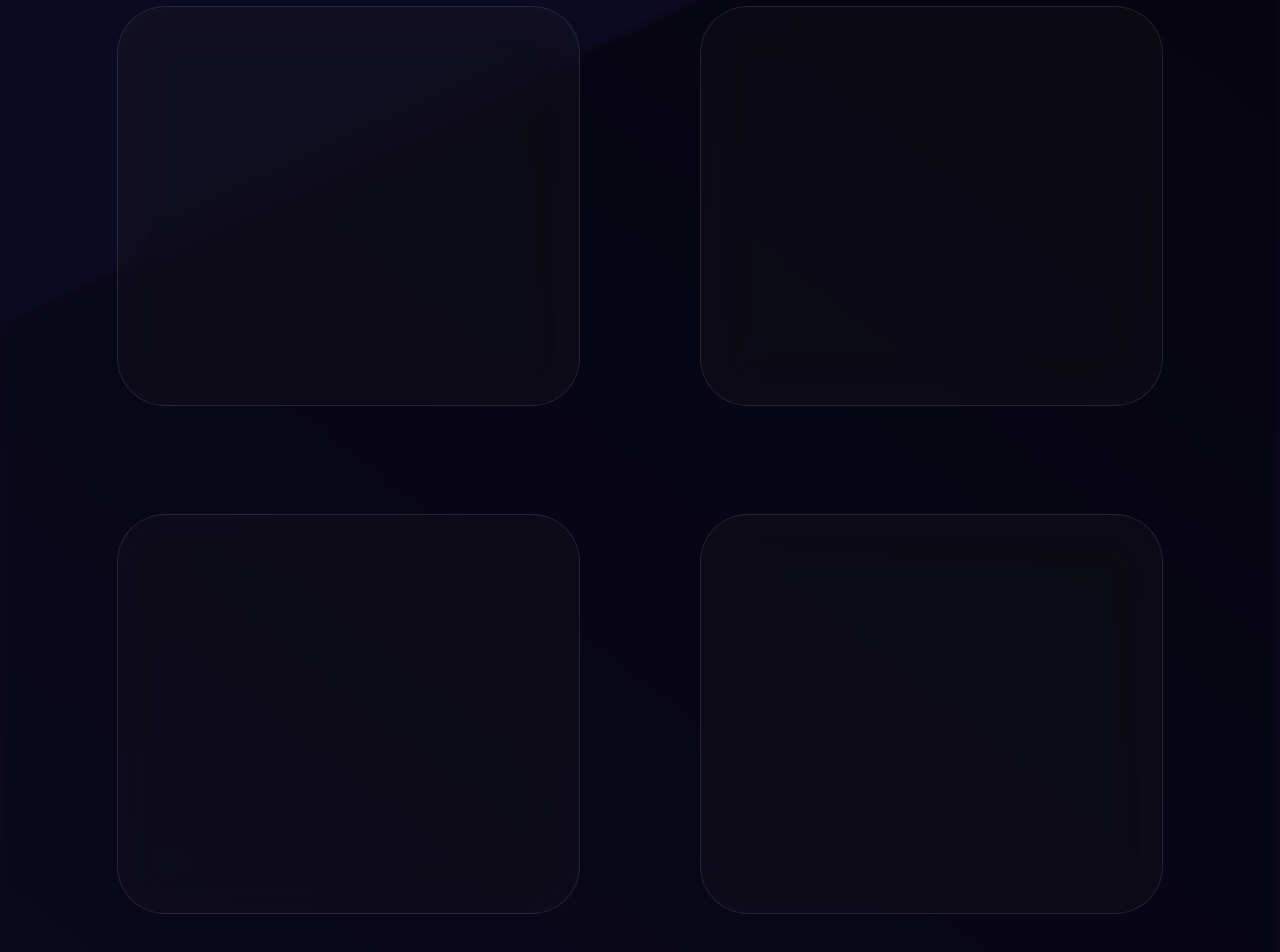
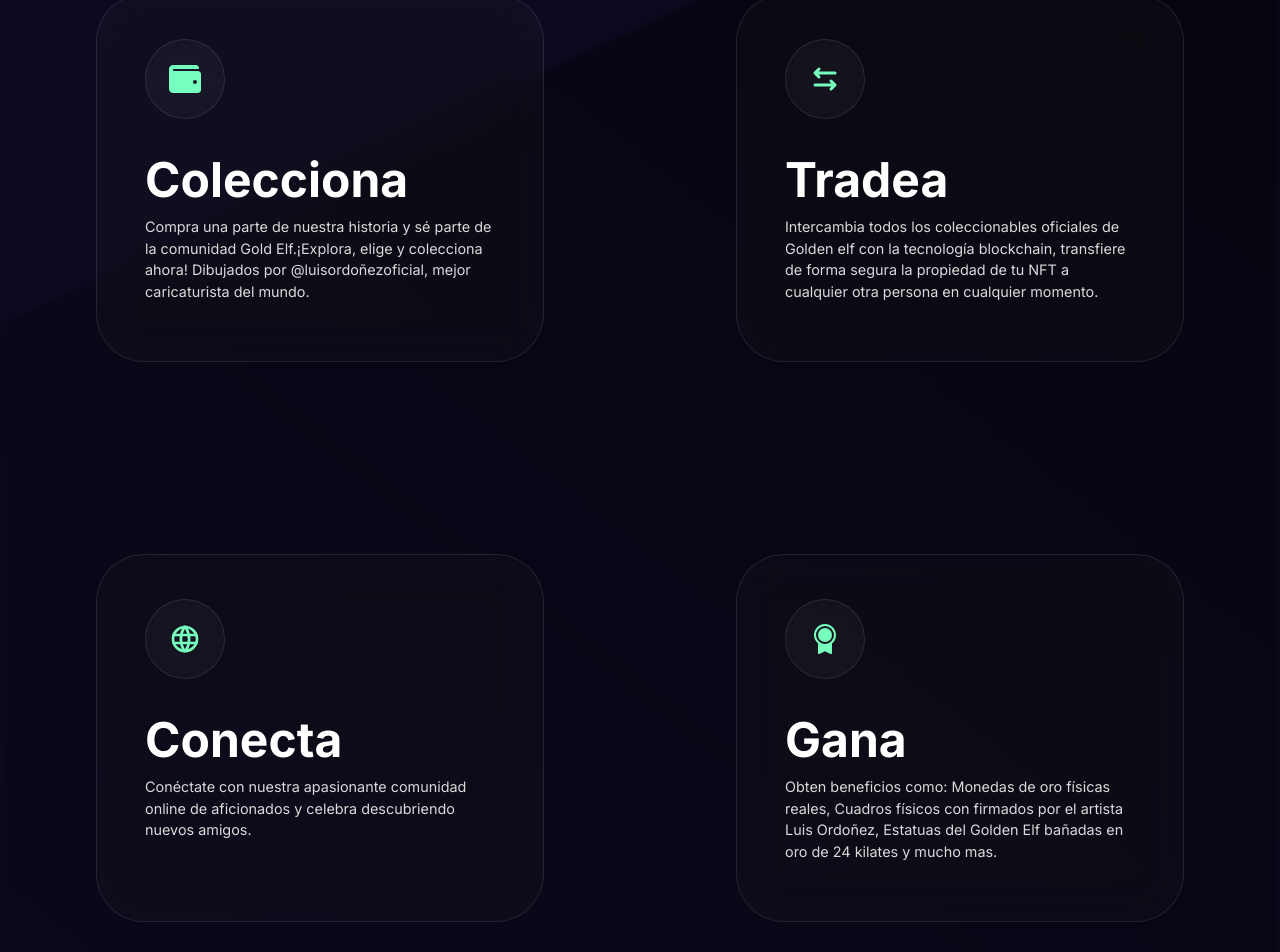
Before and after one commit to galu7777/ngold_goldenelf, a Next.js app: page / in a window 1280 px wide. Shown: the part 902-1854 px from the top of the page. Built offline with nearby package versions, Linux system fonts and the light colour scheme.

Commit message:
feature: render benefitCard components

```diff
--- a/src/app/page.tsx
+++ b/src/app/page.tsx
@@ -1,4 +1,8 @@
-import { CallButton, Card, Navbar } from "./components";
+import { BenefitsCard, CallButton, Card, Navbar } from "./components";
+import { FaWallet } from "react-icons/fa";
+import { PiArrowsLeftRightBold } from "react-icons/pi";
+import { TbWorld } from "react-icons/tb";
+import { PiMedalFill } from "react-icons/pi";
 
 export default function Home() {
   return (
@@ -31,17 +35,31 @@
         </div>
 
         <div className=" z-0 h-[100rem] absolute w-[100%] top-[58rem] blur-sm left-[0] bg-gradient-to-tr from-[#0C0A22]  to-[#05040D] skew-y-[-25deg]" />
-        <div className="h-[70rem] w-[100%] grid grid-col-11 gap-1">
-          <div className="col-span-11" />
-          <div />
-          <Card styles="h-[25rem] col-span-4"></Card>
-          <div />
-          <Card styles="h-[25rem] col-span-4"></Card>
-          <div />
-          <div />
-          <Card styles="h-[25rem] col-span-4"></Card>
-          <div />
-          <Card styles="h-[25rem] col-span-4"></Card>
+        <div className="h-[70rem] w-[100%] flex flex-col justify-around">
+          <div className="flex justify-around">
+            <BenefitsCard
+              title="Colecciona"
+              icon={FaWallet({})}
+              content="Compra una parte de nuestra historia y sé parte de la comunidad Gold Elf.¡Explora, elige y colecciona ahora! Dibujados por @luisordoñezoficial, mejor caricaturista del mundo."
+            />
+            <BenefitsCard
+              title="Tradea"
+              icon={PiArrowsLeftRightBold({})}
+              content="Intercambia todos los coleccionables oficiales de Golden elf con la tecnología blockchain, transfiere de forma segura la propiedad de tu NFT a cualquier otra persona en cualquier momento."
+            />
+          </div>
+          <div className="flex justify-around">
+            <BenefitsCard
+              title="Conecta"
+              icon={TbWorld({})}
+              content="Conéctate con nuestra apasionante comunidad online de aficionados y celebra descubriendo nuevos amigos."
+            />
+            <BenefitsCard
+              title="Gana"
+              icon={PiMedalFill({})}
+              content="Obten beneficios como: Monedas de oro físicas reales, Cuadros físicos con firmados por el artista Luis Ordoñez, Estatuas del Golden Elf bañadas en oro de 24 kilates y mucho mas."
+            />
+          </div>
         </div>
       </main>
     </>
```
